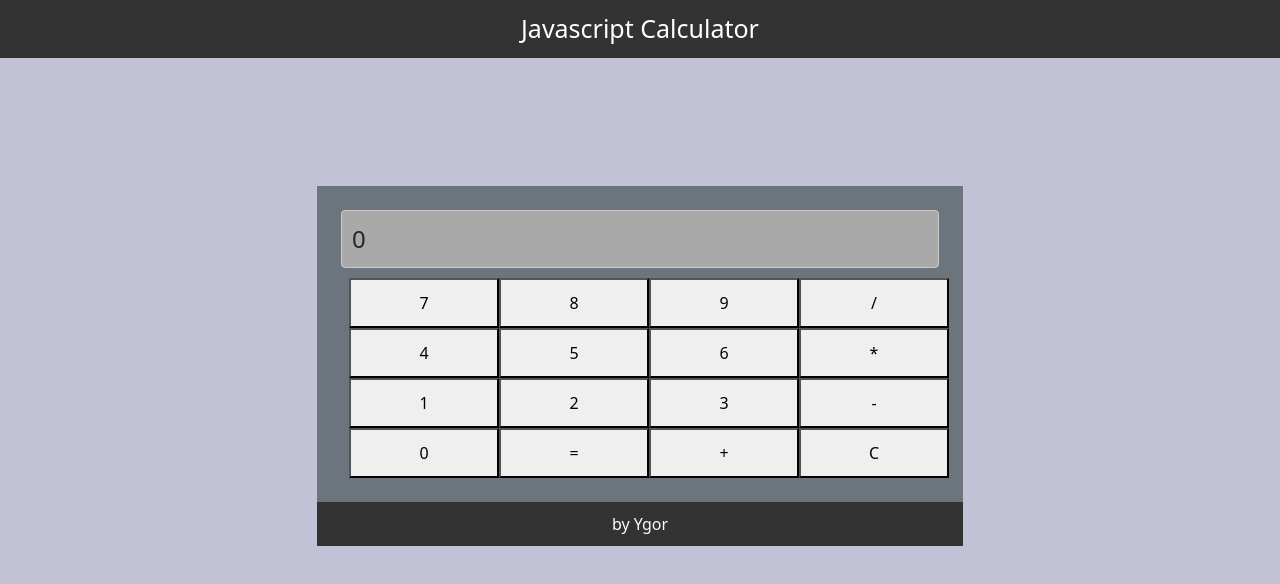
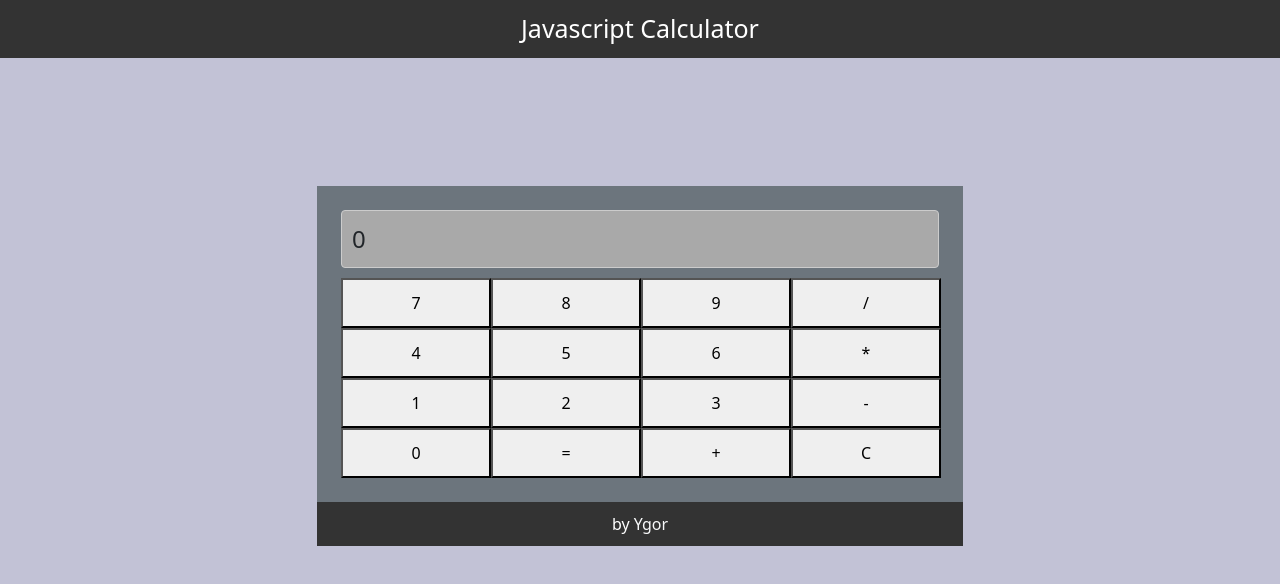
Before and after one commit to ygordeoliveira/javascript-calculator-Freecodecamp, a React (Create React App) app: page / in a window 1280 px wide. Shown: the top 584 px of the page. Built offline with nearby package versions, Linux system fonts and the light colour scheme.

Commit message:
Remove the Bootstrap margin class from the div containing the buttons class

```diff
--- a/src/App.js
+++ b/src/App.js
@@ -40,7 +40,7 @@ class Calculator extends Component {
             <div className="calculator-container">
                 <div className="calculator bg-secondary p-4">
                     <div className="display fixed-display">{this.state.displayValue}</div>
-                        <div className="buttons ms-2">
+                        <div className="buttons">
                             <button onClick={() => this.handleDigitClick("7")}>7</button>
                             <button onClick={() => this.handleDigitClick("8")}>8</button>
                             <button onClick={() => this.handleDigitClick("9")}>9</button>
```
